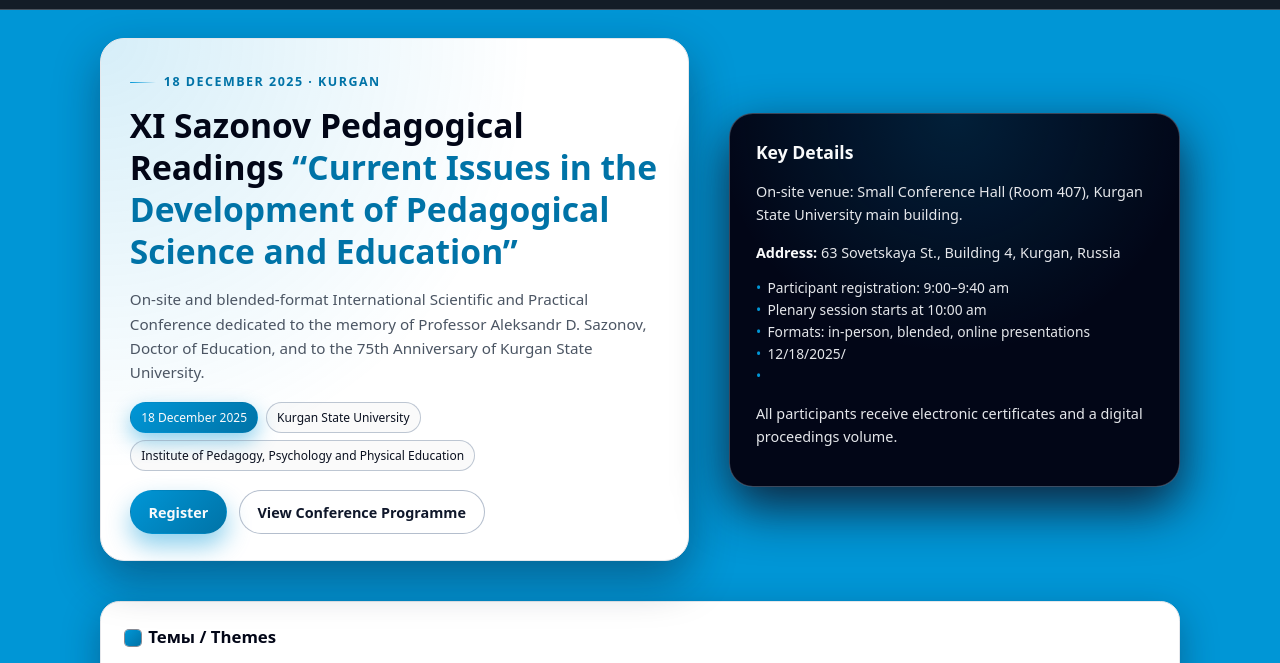
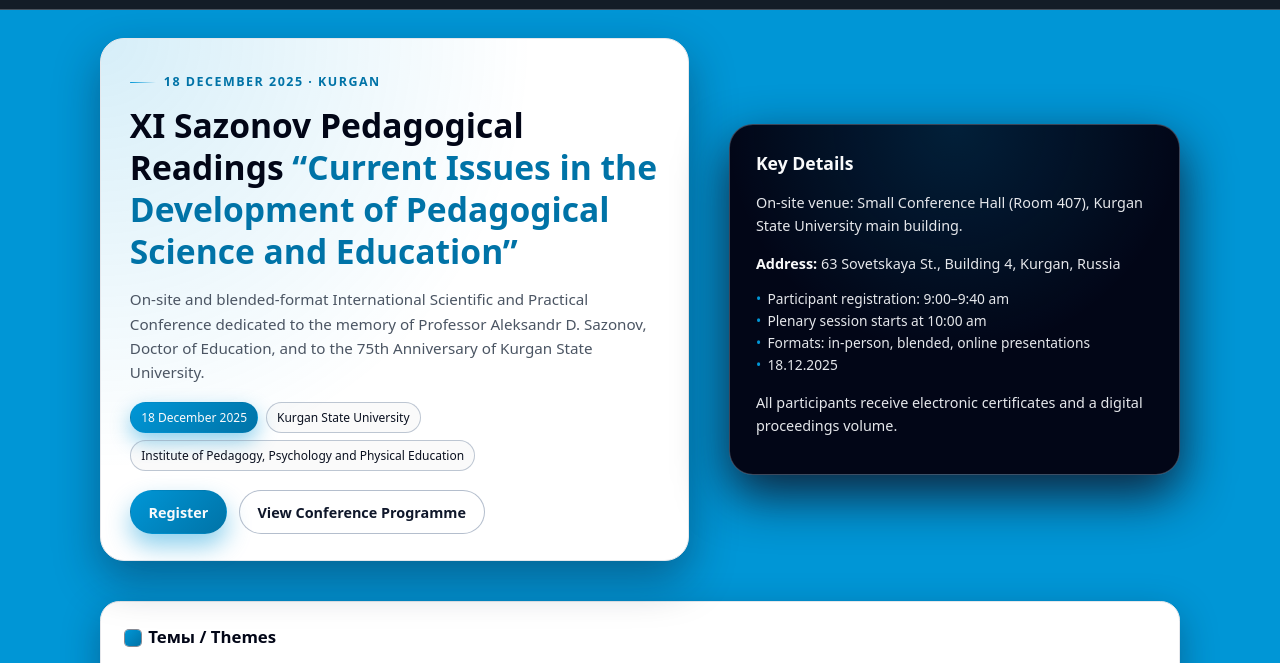
Before and after one commit to mariabiserova9-web/sazonov_readings, a plain HTML site: page index.html in a window 1280 px wide. Both pictures are taken after a click on the button "Switch language to English". Shown: the part 115-778 px from the top of the page. Drawn offline with Linux system fonts and the light colour scheme.

Commit message:
Update index.html

```diff
--- a/index.html
+++ b/index.html
@@ -717,7 +717,7 @@ body {
             <li>Participant registration: 9:00–9:40 am</li>
             <li>Plenary session starts at 10:00 am</li>
             <li>Formats: in-person, blended, online presentations</li>
-            <li>12/18/2025/<li>
+             <li>18.12.2025</li>
           </ul>
           <p class="hero-side-note">
             All participants receive electronic certificates and a digital proceedings volume.
```
